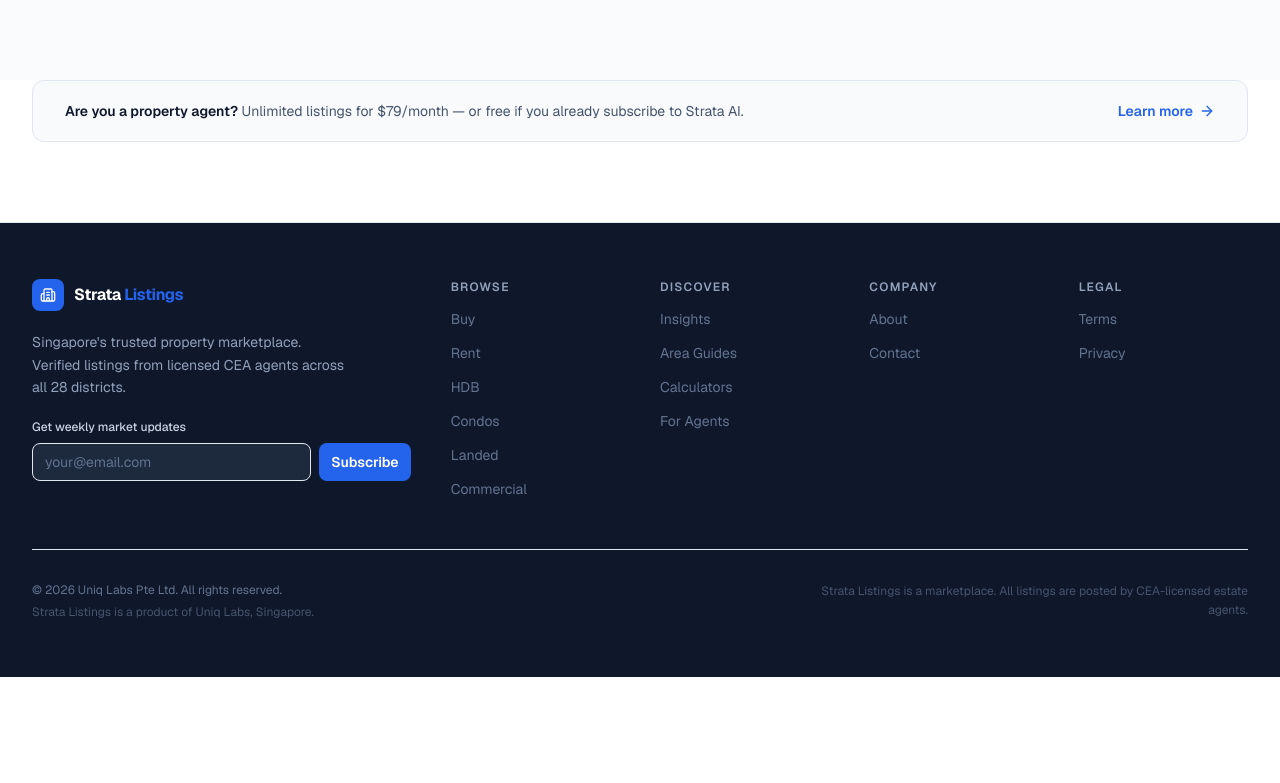
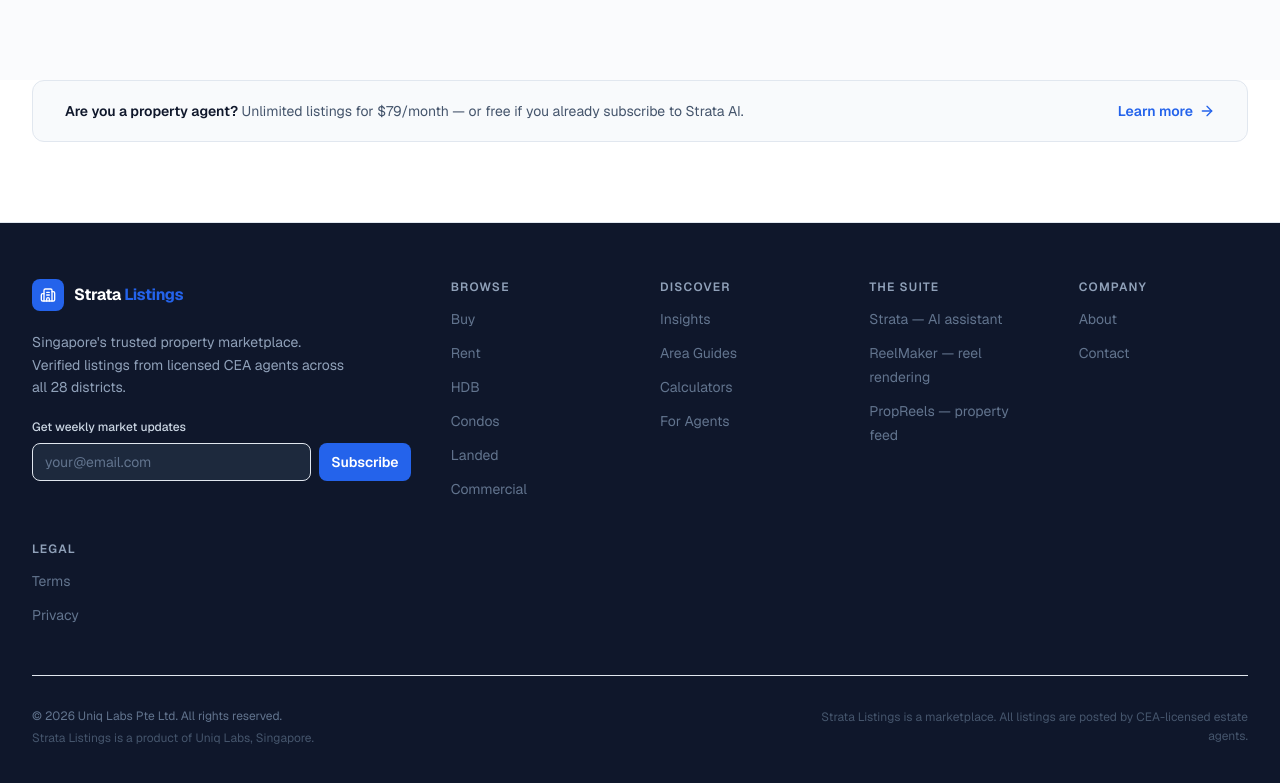
Before and after one commit to testbotdon-beep/strata-listings, a Next.js app: page / in a window 1280 px wide. Shown: the part 4952-5735 px from the top of the page. Before the commit the page ends 5629 px from the top, so only its background shows below. Built offline with nearby package versions, Linux system fonts and the light colour scheme; no server answers; the database is empty.

Commit message:
feat: surface Uniq Labs property suite in footer

```diff
--- a/src/components/layout/footer.tsx
+++ b/src/components/layout/footer.tsx
@@ -21,6 +21,12 @@
 const COMPANY_LINKS = [
   { label: 'About', href: '/about' },
   { label: 'Contact', href: '/contact' },
+]
+
+const SUITE_LINKS = [
+  { label: 'Strata — AI assistant', href: 'https://strata.uqlabs.co' },
+  { label: 'ReelMaker — reel rendering', href: 'https://reelmaker.uqlabs.co' },
+  { label: 'PropReels — property feed', href: 'https://propreels.uqlabs.co' },
 ]
 
 const LEGAL_LINKS = [
@@ -84,6 +90,7 @@
           {/* Link columns */}
           <FooterLinkColumn heading="Browse" links={BROWSE_LINKS} />
           <FooterLinkColumn heading="Discover" links={DISCOVER_LINKS} />
+          <FooterLinkColumn heading="The Suite" links={SUITE_LINKS} />
           <FooterLinkColumn heading="Company" links={COMPANY_LINKS} />
           <FooterLinkColumn heading="Legal" links={LEGAL_LINKS} />
         </div>
```
